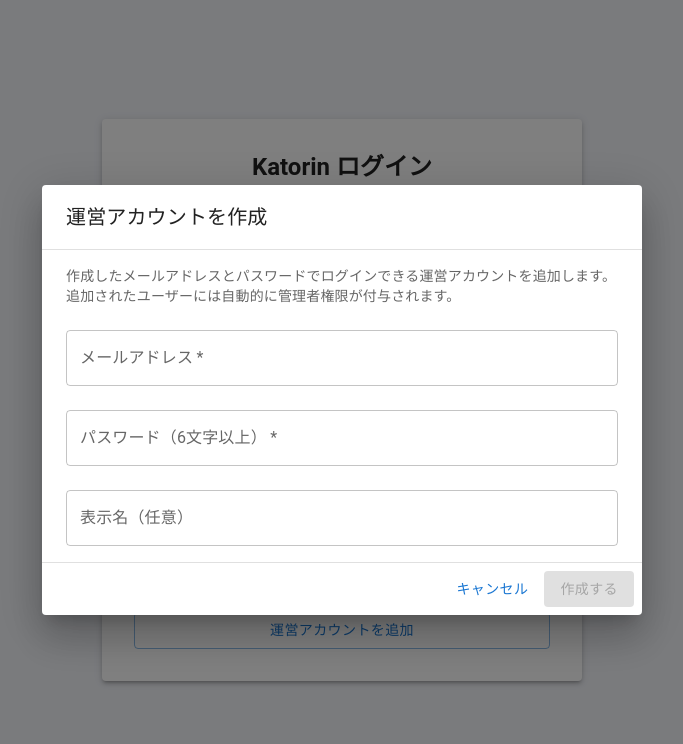
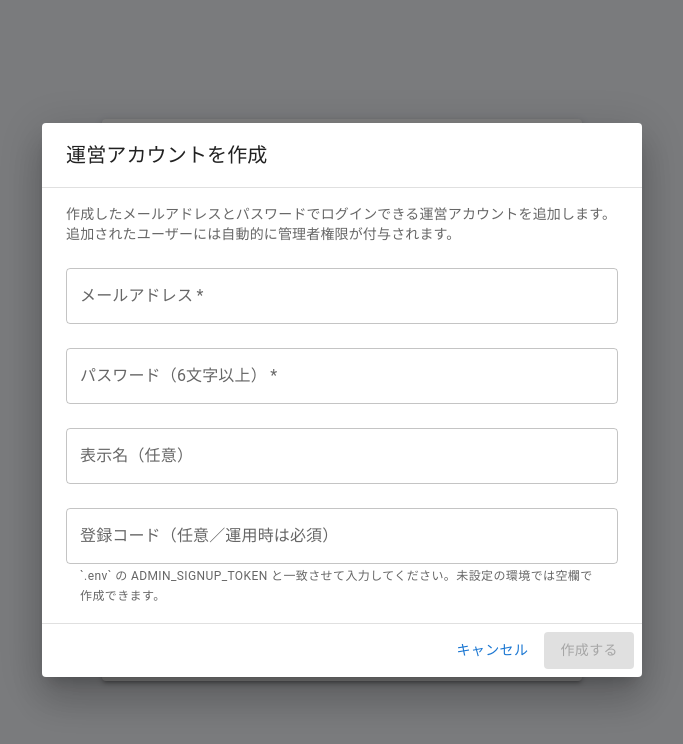
Before and after one commit to krtw00/Katorin, a React (Create React App) app in the folder frontend/: page /login in a window 1280 px wide. Both pictures are taken after a click on the button "運営アカウントを追加". Shown: the top 744 px of the page, without its empty margins (298-981 px from the left). Built offline with nearby package versions, Linux system fonts and the light colour scheme; no server answers; some icons are missing.

Commit message:
feat(admin): add registration code (token) field to AdminCreateDialog and pass to API\n\n- i18n: add admin.create.tokenLabel/tokenHelper and regenerate locale JSON

```diff
--- a/frontend/src/admin/AdminCreateDialog.tsx
+++ b/frontend/src/admin/AdminCreateDialog.tsx
@@ -25,6 +25,7 @@
   const [email, setEmail] = useState<string>('');
   const [password, setPassword] = useState<string>('');
   const [displayName, setDisplayName] = useState<string>('');
+  const [token, setToken] = useState<string>('');
   const [error, setError] = useState<string | null>(null);
   const [submitting, setSubmitting] = useState<boolean>(false);
 
@@ -32,6 +33,7 @@
     setEmail('');
     setPassword('');
     setDisplayName('');
+    setToken('');
     setError(null);
     setSubmitting(false);
   };
@@ -53,6 +55,7 @@
           email,
           password,
           displayName: displayName.trim() || undefined,
+          token: token.trim() || undefined,
         }),
       });
       const contentType = response.headers.get('content-type') ?? '';
@@ -114,6 +117,13 @@
             onChange={(event) => setDisplayName(event.target.value)}
             disabled={submitting}
           />
+          <TextField
+            label={t('admin.create.tokenLabel')}
+            value={token}
+            onChange={(event) => setToken(event.target.value)}
+            disabled={submitting}
+            helperText={t('admin.create.tokenHelper')}
+          />
         </Stack>
       </DialogContent>
       <DialogActions>
--- a/frontend/src/locales/en/common.json
+++ b/frontend/src/locales/en/common.json
@@ -75,6 +75,8 @@
       "emailLabel": "Email Address",
       "passwordLabel": "Password (6+ characters)",
       "displayNameLabel": "Display Name (Optional)",
+      "tokenLabel": "Registration Code (required in prod)",
+      "tokenHelper": "Enter the same value as ADMIN_SIGNUP_TOKEN in `.env`. Leave empty if not set.",
       "cancel": "Cancel",
       "submit": "Create",
       "submitting": "Creating...",
--- a/frontend/src/locales/ja/common.json
+++ b/frontend/src/locales/ja/common.json
@@ -75,6 +75,8 @@
       "emailLabel": "メールアドレス",
       "passwordLabel": "パスワード（6文字以上）",
       "displayNameLabel": "表示名（任意）",
+      "tokenLabel": "登録コード（任意／運用時は必須）",
+      "tokenHelper": "`.env` の ADMIN_SIGNUP_TOKEN と一致させて入力してください。未設定の環境では空欄で作成できます。",
       "cancel": "キャンセル",
       "submit": "作成する",
       "submitting": "作成中...",
```
Also changed, not shown: frontend/src/locales/translations.csv, 4 other files (tests, documents, lock files or other folders).
